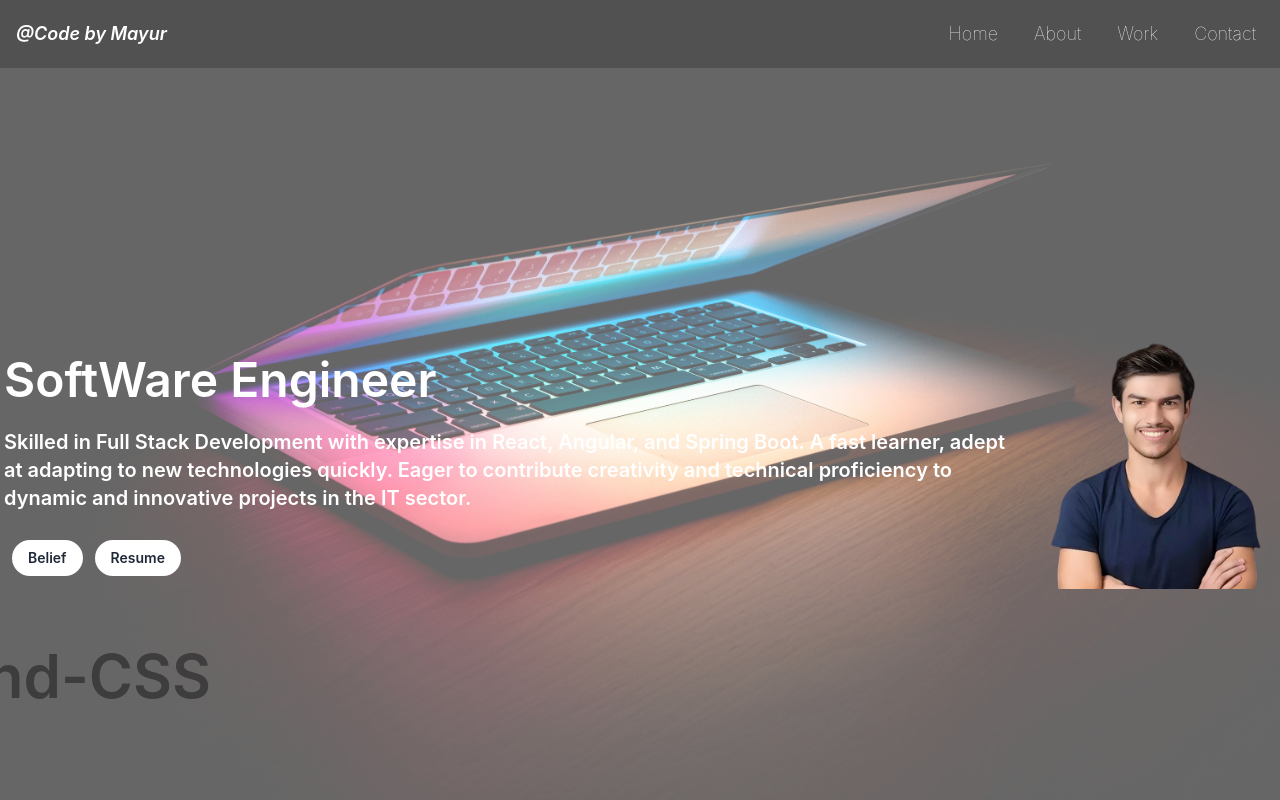
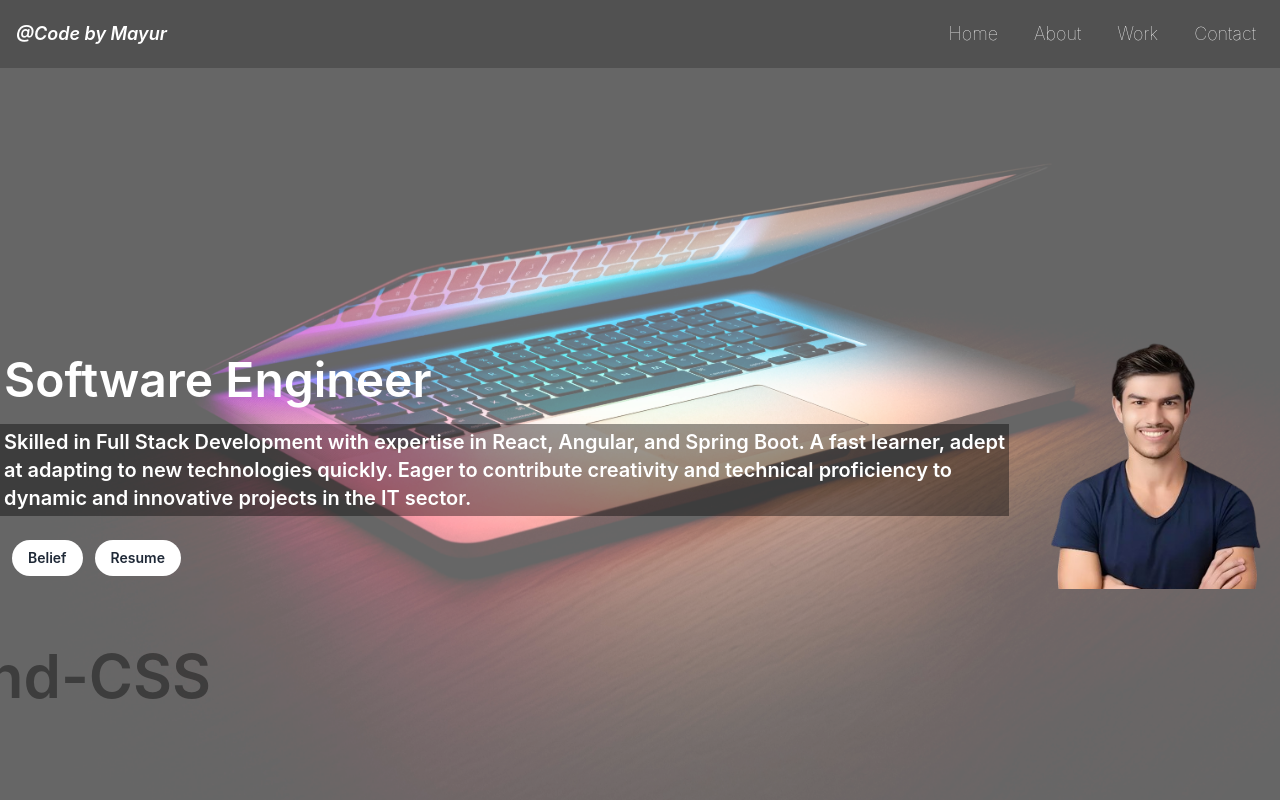
Before and after one commit to MayurTathe/Portfolio, a React (Create React App) app: page / in a window 1280 px wide. Shown: the top 800 px of the page. Built offline with nearby package versions, Linux system fonts and the light colour scheme.

Commit message:
updated hero.js

```diff
--- a/src/components/Hero/Hero.jsx
+++ b/src/components/Hero/Hero.jsx
@@ -75,8 +75,8 @@ const Hero = () => {
 
                     {/* Left side - Text */}
                     <motion.div className="relative w-fit text-center md:text-left " initial={textVariants.initial} animate={textVariants.animate} transition={textVariants.trasition}>
-                        <h1 className="text-xl md:text-5xl font-semibold mt-12 p-1">SoftWare Engineer</h1>
-                        <p className="text-sm md:text-xl mt-4 p-1">
+                        <h1 className="text-xl md:text-5xl font-semibold mt-12 p-1">Software Engineer</h1>
+                        <p className="text-sm md:text-xl mt-4 p-1 bg-transparent/40">
                         Skilled in Full Stack Development with expertise in React, Angular, and Spring Boot. A fast learner, adept at adapting to new technologies quickly. Eager to contribute creativity and technical proficiency to dynamic and innovative projects in the IT sector.
                         </p>
                         <MagnetEffect classname={"relative bg-white text-gray-800 py-2 px-4 rounded-full text-sm mt-6 mx-3 hover:bg-transparent/10 hover:text-white"}>
```
